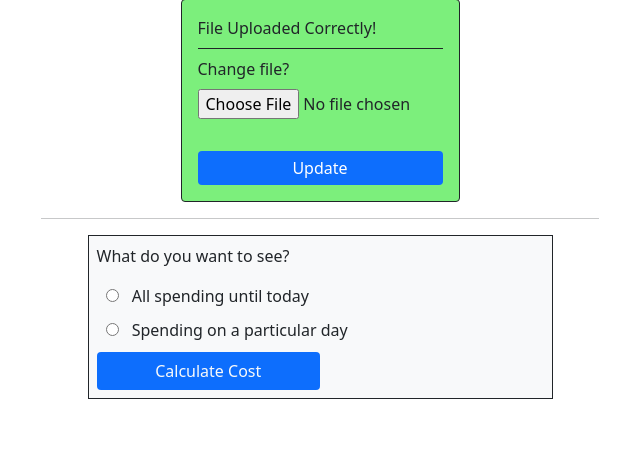
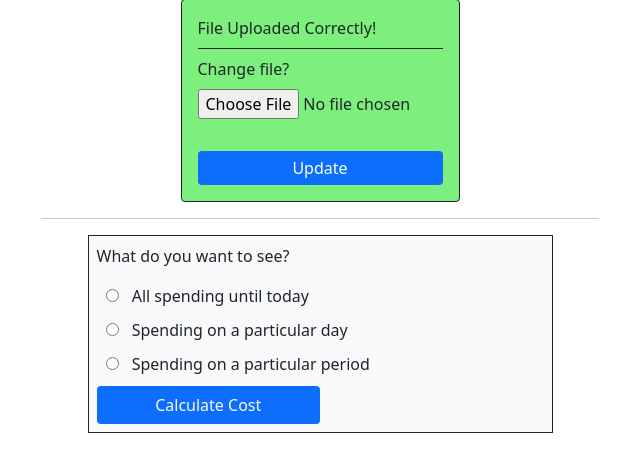
Before and after one commit to lpewton/electricity_usage_calculator, a Flask app: page / in a window 1280 px wide. Shown: the part 73-545 px from the top of the page, without its empty margins (320-960 px from the left). Run offline with Flask 3, Linux system fonts and the light colour scheme.

Commit message:
Create front end for calculating in a period

```diff
--- a/static/script.js
+++ b/static/script.js
@@ -5,6 +5,7 @@ parameterOptions.forEach(option => {
     if ($('#chosenParameterCheckbox1').prop('checked')) {
         $('#dayOrHourDiv').attr('class', '');
         $('#chosenDayDiv').attr('class', 'd-none');
+        $('#chosen-period-div').attr('class', 'd-none');
     }
   });
 });
@@ -14,6 +15,17 @@ parameterOptions.forEach(option => {
       if ($('#chosenParameterCheckbox2').prop('checked')) {
           $('#chosenDayDiv').attr('class', '');
           $('#dayOrHourDiv').attr('class', 'd-none');
+          $('#chosen-period-div').attr('class', 'd-none');
       }
     });
   });
+
+  parameterOptions.forEach(option => {
+    option.addEventListener('change', () => {
+      if ($('#chosenParameterCheckbox3').prop('checked')) {
+          $('#chosenDayDiv').attr('class', 'd-none');
+          $('#dayOrHourDiv').attr('class', 'd-none');
+          $('#chosen-period-div').attr('class', '');
+      }
+    });
+  });
--- a/templates/index.html
+++ b/templates/index.html
@@ -53,17 +53,11 @@
           Spending on a particular day
       </label>
 
-      <div id="chosenDayDiv" class="d-none">
-        <label>Chosen Day:</label>
-        <input type="text" name="chosenDay" placeholder="DD-MM-YYYY" class="mb-3">
-      </div>
-
-      <!-- <input type="radio" class="chosenParameterCheckbox" id="chosenParameterCheckbox1" value="2"
-        name="chosenParameter">
-      <label for="chosenParameterCheckbox3">Until Day X</label>
-      <br> -->
-      <!-- <input type="number" name="chosenParameter" min="0" max="2" required><br><br> -->
-
+      <label class="col-10" for="chosenParameterCheckbox3">
+        <input class="col-1 mb-3 chosenParameterCheckbox" type="radio" id="chosenParameterCheckbox3" value="2"
+          name="chosenParameter" required>
+          Spending on a particular period
+      </label>
 
       <div id="dayOrHourDiv" class="d-none">
         <label>Do you want to see...?</label>
@@ -72,11 +66,25 @@
           name="chosenPeriod" checked>
           By half hour
         </label>
+
         <label class="col-10" for="chosenPeriodCheckbox2">
           <input class="col-1 mb-3" type="radio" class="chosenPeriodCheckbox" id="chosenPeriodCheckbox2" value="1"
           name="chosenPeriod">
           By day
         </label>
+      </div>
+
+      <div id="chosenDayDiv" class="d-none">
+        <label>Chosen Day:</label>
+        <input type="text" name="chosenDay" placeholder="DD-MM-YYYY" class="mb-3">
+      </div>
+
+      <div id="chosen-period-div" class="d-none">
+        <label>Chosen Starting Day:</label>
+        <input type="text" name="chosenDay" placeholder="DD-MM-YYYY" class="mb-3">
+
+        <label>Chosen Ending Day:</label>
+        <input type="text" name="chosenDay" placeholder="DD-MM-YYYY" class="mb-3">
       </div>
 
         <button class="btn bg-primary col-6 text-light" type="submit">Calculate Cost</button>
```
